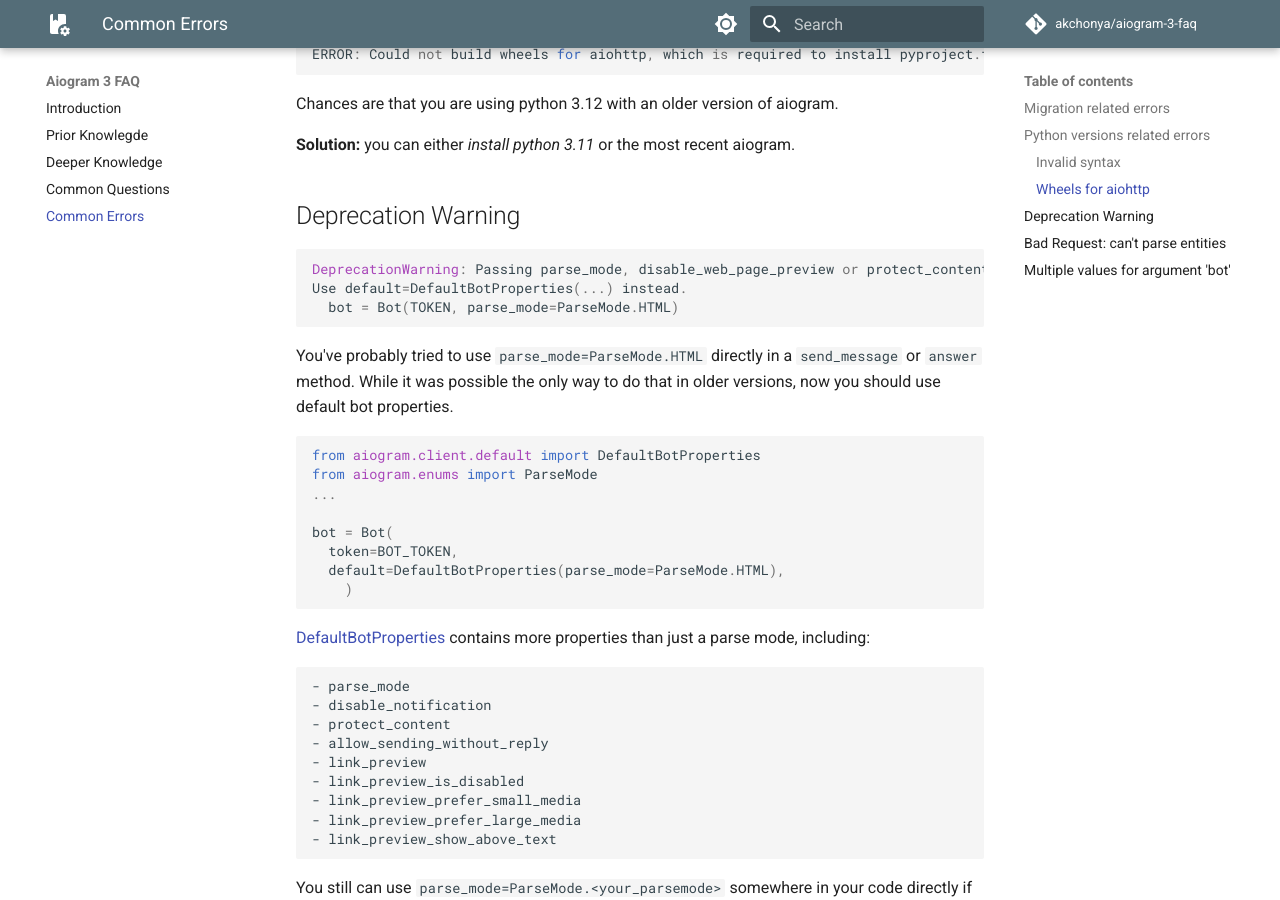
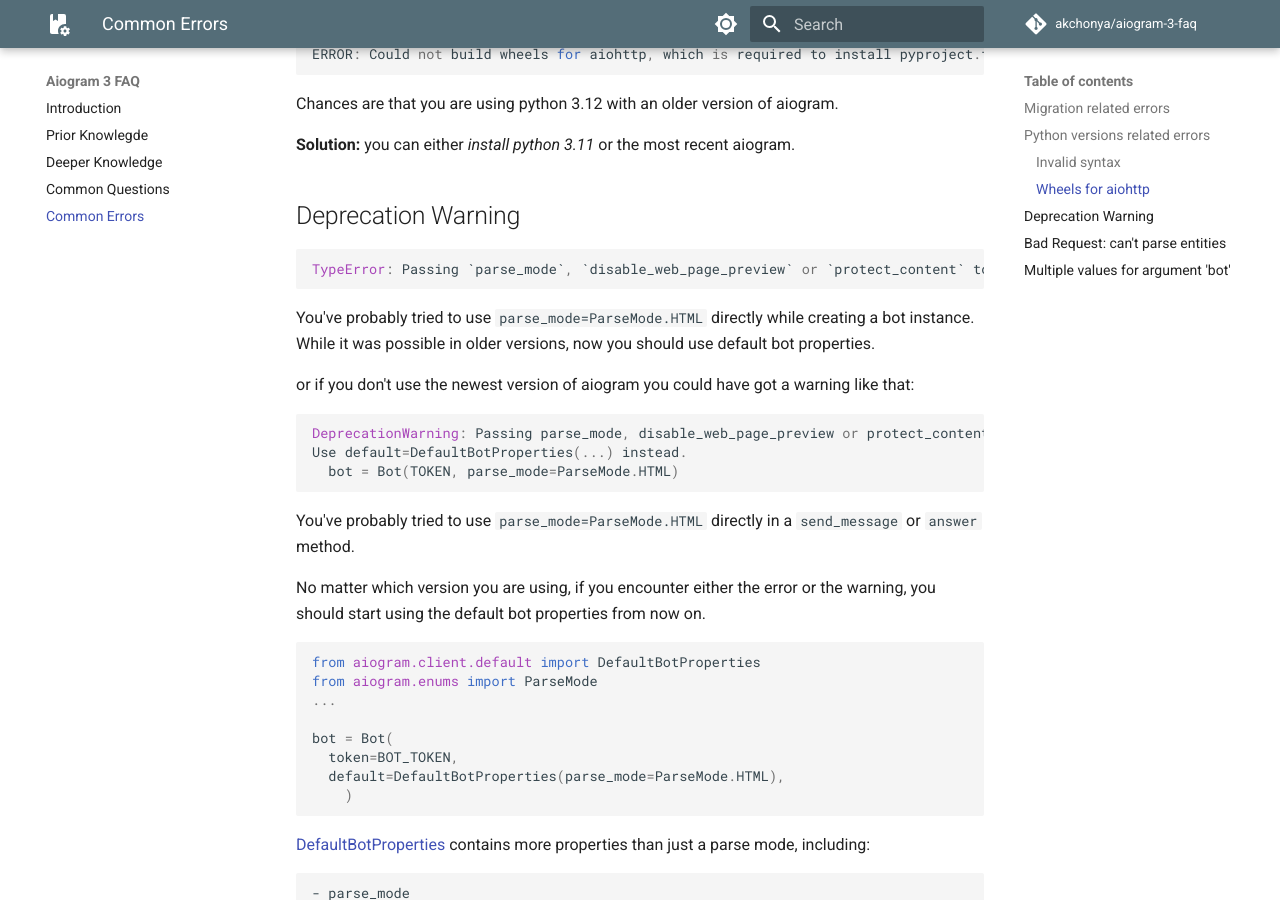
Before and after one commit to akchonya/aiogram-3-faq, an MkDocs documentation site: the page built from docs/common_errors.md, in a window 1280 px wide and 900 px high, scrolled down 1518 px. Built offline with MkDocs 1.6.1 and Material for MkDocs 9.7.7, drawn with Linux system fonts in a browser that asks for light colours; comment, search, counter and statistics services are not loaded.

Commit message:
fix some info in deprecation warning

````diff
--- a/docs/common_errors.md
+++ b/docs/common_errors.md
@@ -63,12 +63,22 @@ Chances are that you are using python 3.12 with an older version of aiogram.
 ## Deprecation Warning
 
 ```python
+TypeError: Passing `parse_mode`, `disable_web_page_preview` or `protect_content` to Bot initializer is not supported anymore. These arguments have been removed in 3.7.0 version. Use `default=DefaultBotProperties(parse_mode=<ParseMode.HTML: 'HTML'>)` argument instead.
+```
+
+You've probably tried to use `parse_mode=ParseMode.HTML` directly while creating a bot instance. While it was possible in older versions, now you should use default bot properties.
+
+or if you don't use the newest version of aiogram you could have got a warning like that:
+
+```python
 DeprecationWarning: Passing parse_mode, disable_web_page_preview or protect_content to Bot initializer is deprecated. This arguments will be removed in 3.7.0 version
 Use default=DefaultBotProperties(...) instead.
   bot = Bot(TOKEN, parse_mode=ParseMode.HTML)
 ```
 
-You've probably tried to use `parse_mode=ParseMode.HTML` directly in a `send_message` or `answer` method. While it was possible the only way to do that in older versions, now you should use default bot properties.
+You've probably tried to use `parse_mode=ParseMode.HTML` directly in a `send_message` or `answer` method.
+
+No matter which version you are using, if you encounter either the error or the warning, you should start using the default bot properties from now on.
 
 ```python
 from aiogram.client.default import DefaultBotProperties
````
